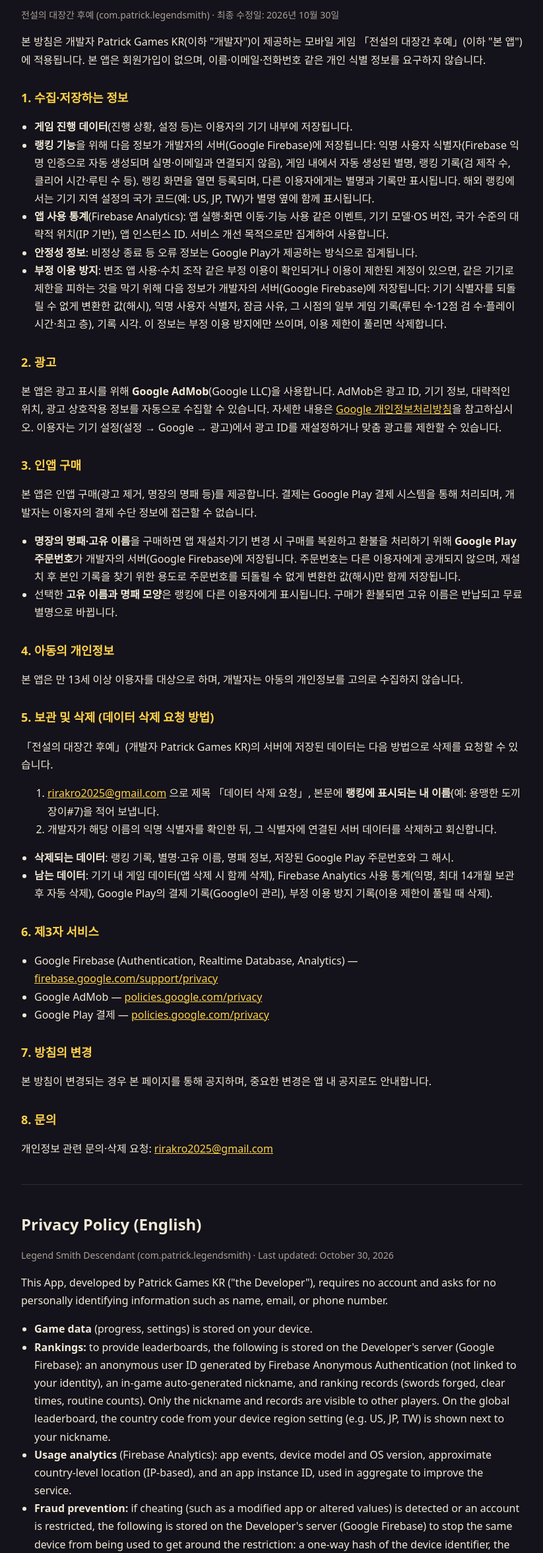
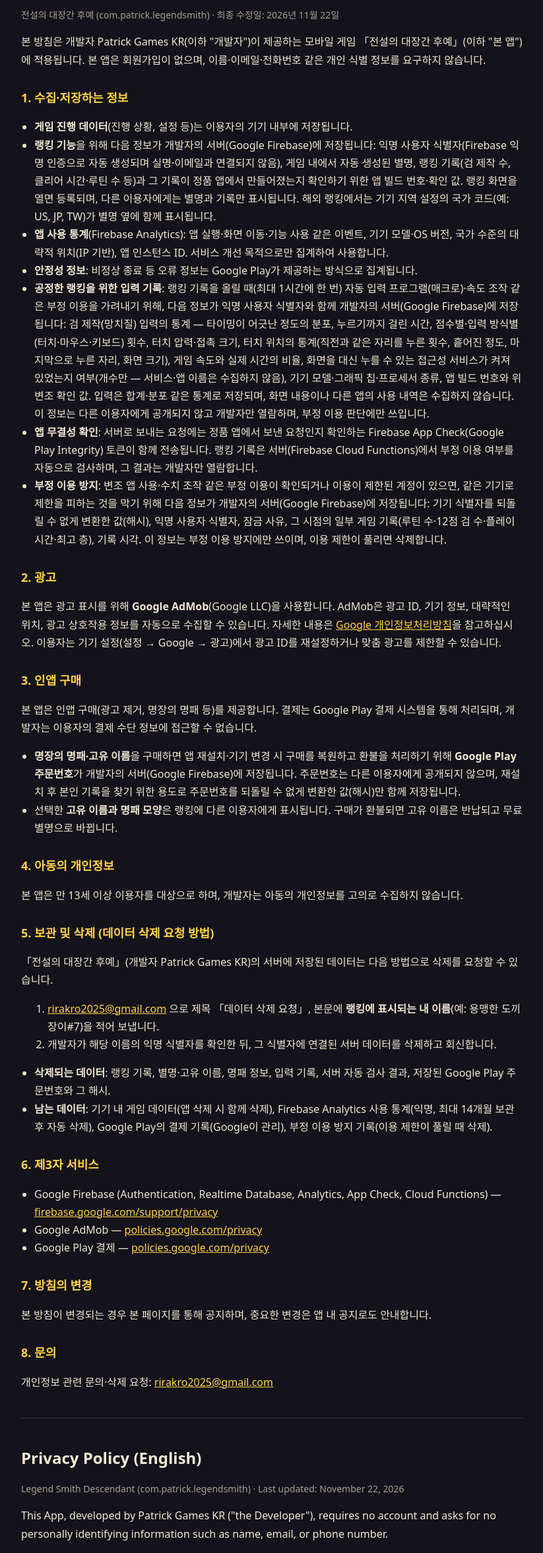
Before and after one commit to rirakro/rirakro.github.io, a plain HTML site: page privacy.html in a window 1280 px wide. Shown: the part 128-2482 px from the top of the page at 66% size, without its empty margins (228-1051 px from the left). Drawn offline with Linux system fonts and the light colour scheme.

Commit message:
개인정보처리방침 11/22 — 입력 기록 · 앱 무결성 항목 추가
Co-Authored-By: Claude Opus 5.5 <noreply@anthropic.com>
Claude-Session: https://claude.ai/code/session_01U926QWXza3hxtbL2RBkwfd

```diff
--- a/privacy.html
+++ b/privacy.html
@@ -23,16 +23,18 @@
   <p class="back"><a href="index.html">← 전설의 대장간 후예</a></p>
 
   <h1>개인정보처리방침</h1>
-  <p class="meta">전설의 대장간 후예 (com.patrick.legendsmith) · 최종 수정일: 2026년 10월 30일</p>
+  <p class="meta">전설의 대장간 후예 (com.patrick.legendsmith) · 최종 수정일: 2026년 11월 22일</p>
 
   <p>본 방침은 개발자 Patrick Games KR(이하 "개발자")이 제공하는 모바일 게임 「전설의 대장간 후예」(이하 "본 앱")에 적용됩니다. 본 앱은 회원가입이 없으며, 이름·이메일·전화번호 같은 개인 식별 정보를 요구하지 않습니다.</p>
 
   <h2>1. 수집·저장하는 정보</h2>
   <ul>
     <li><b>게임 진행 데이터</b>(진행 상황, 설정 등)는 이용자의 기기 내부에 저장됩니다.</li>
-    <li><b>랭킹 기능</b>을 위해 다음 정보가 개발자의 서버(Google Firebase)에 저장됩니다: 익명 사용자 식별자(Firebase 익명 인증으로 자동 생성되며 실명·이메일과 연결되지 않음), 게임 내에서 자동 생성된 별명, 랭킹 기록(검 제작 수, 클리어 시간·루틴 수 등). 랭킹 화면을 열면 등록되며, 다른 이용자에게는 별명과 기록만 표시됩니다. 해외 랭킹에서는 기기 지역 설정의 국가 코드(예: US, JP, TW)가 별명 옆에 함께 표시됩니다.</li>
+    <li><b>랭킹 기능</b>을 위해 다음 정보가 개발자의 서버(Google Firebase)에 저장됩니다: 익명 사용자 식별자(Firebase 익명 인증으로 자동 생성되며 실명·이메일과 연결되지 않음), 게임 내에서 자동 생성된 별명, 랭킹 기록(검 제작 수, 클리어 시간·루틴 수 등)과 그 기록이 정품 앱에서 만들어졌는지 확인하기 위한 앱 빌드 번호·확인 값. 랭킹 화면을 열면 등록되며, 다른 이용자에게는 별명과 기록만 표시됩니다. 해외 랭킹에서는 기기 지역 설정의 국가 코드(예: US, JP, TW)가 별명 옆에 함께 표시됩니다.</li>
     <li><b>앱 사용 통계</b>(Firebase Analytics): 앱 실행·화면 이동·기능 사용 같은 이벤트, 기기 모델·OS 버전, 국가 수준의 대략적 위치(IP 기반), 앱 인스턴스 ID. 서비스 개선 목적으로만 집계하여 사용합니다.</li>
     <li><b>안정성 정보</b>: 비정상 종료 등 오류 정보는 Google Play가 제공하는 방식으로 집계됩니다.</li>
+    <li><b>공정한 랭킹을 위한 입력 기록</b>: 랭킹 기록을 올릴 때(최대 1시간에 한 번) 자동 입력 프로그램(매크로)·속도 조작 같은 부정 이용을 가려내기 위해, 다음 정보가 익명 사용자 식별자와 함께 개발자의 서버(Google Firebase)에 저장됩니다: 검 제작(망치질) 입력의 통계 — 타이밍이 어긋난 정도의 분포, 누르기까지 걸린 시간, 점수별·입력 방식별(터치·마우스·키보드) 횟수, 터치 압력·접촉 크기, 터치 위치의 통계(직전과 같은 자리를 누른 횟수, 흩어진 정도, 마지막으로 누른 자리, 화면 크기), 게임 속도와 실제 시간의 비율, 화면을 대신 누를 수 있는 접근성 서비스가 켜져 있었는지 여부(개수만 — 서비스·앱 이름은 수집하지 않음), 기기 모델·그래픽 칩·프로세서 종류, 앱 빌드 번호와 위변조 확인 값. 입력은 합계·분포 같은 통계로 저장되며, 화면 내용이나 다른 앱의 사용 내역은 수집하지 않습니다. 이 정보는 다른 이용자에게 공개되지 않고 개발자만 열람하며, 부정 이용 판단에만 쓰입니다.</li>
+    <li><b>앱 무결성 확인</b>: 서버로 보내는 요청에는 정품 앱에서 보낸 요청인지 확인하는 Firebase App Check(Google Play Integrity) 토큰이 함께 전송됩니다. 랭킹 기록은 서버(Firebase Cloud Functions)에서 부정 이용 여부를 자동으로 검사하며, 그 결과는 개발자만 열람합니다.</li>
     <li><b>부정 이용 방지</b>: 변조 앱 사용·수치 조작 같은 부정 이용이 확인되거나 이용이 제한된 계정이 있으면, 같은 기기로 제한을 피하는 것을 막기 위해 다음 정보가 개발자의 서버(Google Firebase)에 저장됩니다: 기기 식별자를 되돌릴 수 없게 변환한 값(해시), 익명 사용자 식별자, 잠금 사유, 그 시점의 일부 게임 기록(루틴 수·12점 검 수·플레이 시간·최고 층), 기록 시각. 이 정보는 부정 이용 방지에만 쓰이며, 이용 제한이 풀리면 삭제합니다.</li>
   </ul>
 
@@ -56,13 +58,13 @@
     <li>개발자가 해당 이름의 익명 식별자를 확인한 뒤, 그 식별자에 연결된 서버 데이터를 삭제하고 회신합니다.</li>
   </ol>
   <ul>
-    <li><b>삭제되는 데이터</b>: 랭킹 기록, 별명·고유 이름, 명패 정보, 저장된 Google Play 주문번호와 그 해시.</li>
+    <li><b>삭제되는 데이터</b>: 랭킹 기록, 별명·고유 이름, 명패 정보, 입력 기록, 서버 자동 검사 결과, 저장된 Google Play 주문번호와 그 해시.</li>
     <li><b>남는 데이터</b>: 기기 내 게임 데이터(앱 삭제 시 함께 삭제), Firebase Analytics 사용 통계(익명, 최대 14개월 보관 후 자동 삭제), Google Play의 결제 기록(Google이 관리), 부정 이용 방지 기록(이용 제한이 풀릴 때 삭제).</li>
   </ul>
 
   <h2>6. 제3자 서비스</h2>
   <ul>
-    <li>Google Firebase (Authentication, Realtime Database, Analytics) — <a href="https://firebase.google.com/support/privacy">firebase.google.com/support/privacy</a></li>
+    <li>Google Firebase (Authentication, Realtime Database, Analytics, App Check, Cloud Functions) — <a href="https://firebase.google.com/support/privacy">firebase.google.com/support/privacy</a></li>
     <li>Google AdMob — <a href="https://policies.google.com/privacy">policies.google.com/privacy</a></li>
     <li>Google Play 결제 — <a href="https://policies.google.com/privacy">policies.google.com/privacy</a></li>
   </ul>
@@ -76,17 +78,19 @@
   <hr>
 
   <h1>Privacy Policy (English)</h1>
-  <p class="meta">Legend Smith Descendant (com.patrick.legendsmith) · Last updated: October 30, 2026</p>
+  <p class="meta">Legend Smith Descendant (com.patrick.legendsmith) · Last updated: November 22, 2026</p>
   <p>This App, developed by Patrick Games KR ("the Developer"), requires no account and asks for no personally identifying information such as name, email, or phone number.</p>
   <ul>
     <li><b>Game data</b> (progress, settings) is stored on your device.</li>
-    <li><b>Rankings:</b> to provide leaderboards, the following is stored on the Developer's server (Google Firebase): an anonymous user ID generated by Firebase Anonymous Authentication (not linked to your identity), an in-game auto-generated nickname, and ranking records (swords forged, clear times, routine counts). Only the nickname and records are visible to other players. On the global leaderboard, the country code from your device region setting (e.g. US, JP, TW) is shown next to your nickname.</li>
+    <li><b>Rankings:</b> to provide leaderboards, the following is stored on the Developer's server (Google Firebase): an anonymous user ID generated by Firebase Anonymous Authentication (not linked to your identity), an in-game auto-generated nickname, ranking records (swords forged, clear times, routine counts), and the app build number with a value used to check that the record came from a genuine copy of the App. Only the nickname and records are visible to other players. On the global leaderboard, the country code from your device region setting (e.g. US, JP, TW) is shown next to your nickname.</li>
     <li><b>Usage analytics</b> (Firebase Analytics): app events, device model and OS version, approximate country-level location (IP-based), and an app instance ID, used in aggregate to improve the service.</li>
+    <li><b>Input records for fair rankings:</b> when you submit a ranking record (at most once an hour), the following is stored with your anonymous user ID on the Developer's server (Google Firebase) to detect cheating such as auto-tap macros or speed hacks: statistics of your forging (hammer) input — the distribution of timing offsets, time taken to press, counts by score and by input method (touch, mouse, keyboard), touch pressure and contact size, touch-position statistics (how often you tap the same spot as the previous tap, how spread out your taps are, the last tapped spot, screen size), the ratio of game speed to real time, whether an accessibility service that can tap on your behalf was turned on (count only — no service or app names), device model, graphics chip and processor type, and the app build number with a tamper-check value. Input is stored as totals and distributions; no screen content or use of other apps is collected. It is never shown to other players, only the Developer can read it, and it is used only to detect cheating.</li>
+    <li><b>App integrity:</b> requests to the server include a Firebase App Check (Google Play Integrity) token that confirms they come from a genuine copy of the App. Ranking records are also checked automatically on the server (Firebase Cloud Functions) for signs of cheating; the results are visible only to the Developer.</li>
     <li><b>Fraud prevention:</b> if cheating (such as a modified app or altered values) is detected or an account is restricted, the following is stored on the Developer's server (Google Firebase) to stop the same device from being used to get around the restriction: a one-way hash of the device identifier, the anonymous user ID, the reason for the lock, some game records at that time (routine count, 12-point swords, play time, best floor), and the time. It is used only to prevent abuse and is deleted when the restriction is lifted.</li>
     <li><b>Ads:</b> Google AdMob may collect Advertising ID, device information, approximate location, and ad interaction data. You can reset your Advertising ID or opt out of personalized ads in Settings → Google → Ads.</li>
     <li><b>In-app purchases</b> are processed by Google Play Billing; the Developer never sees your payment details. If you buy the Master's Nameplate or a unique name, your <b>Google Play order number</b> is stored on the Developer's server (Google Firebase) to restore the purchase after reinstalling and to handle refunds. It is never shown to other players; only a one-way hash of it is used to find your records after a reinstall. Your chosen unique name and nameplate style are shown on the leaderboards; if the purchase is refunded, the unique name is released and replaced with a free nickname.</li>
     <li><b>Children:</b> the App is intended for users aged 13 and older.</li>
-    <li id="delete-en"><b>Data deletion:</b> to delete the data stored on the server for Legend Smith Descendant (developer: Patrick Games KR), email <a href="mailto:rirakro2025@gmail.com">rirakro2025@gmail.com</a> with the subject "Data deletion request" and the name shown for you on the leaderboard (e.g. Iron Smith#7). We will find the anonymous ID linked to that name, delete its ranking records, nickname/unique name, nameplate data and any stored Google Play order number (and its hash), and reply to confirm. Not deleted: game data on your device (removed when you uninstall), anonymous Firebase Analytics data (kept up to 14 months, then deleted automatically), payment records held by Google Play, and fraud-prevention records (deleted when the restriction is lifted).</li>
+    <li id="delete-en"><b>Data deletion:</b> to delete the data stored on the server for Legend Smith Descendant (developer: Patrick Games KR), email <a href="mailto:rirakro2025@gmail.com">rirakro2025@gmail.com</a> with the subject "Data deletion request" and the name shown for you on the leaderboard (e.g. Iron Smith#7). We will find the anonymous ID linked to that name, delete its ranking records, nickname/unique name, nameplate data, input records, automatic check results and any stored Google Play order number (and its hash), and reply to confirm. Not deleted: game data on your device (removed when you uninstall), anonymous Firebase Analytics data (kept up to 14 months, then deleted automatically), payment records held by Google Play, and fraud-prevention records (deleted when the restriction is lifted).</li>
   </ul>
   <p>Contact: <a href="mailto:rirakro2025@gmail.com">rirakro2025@gmail.com</a></p>
 </div>
```
